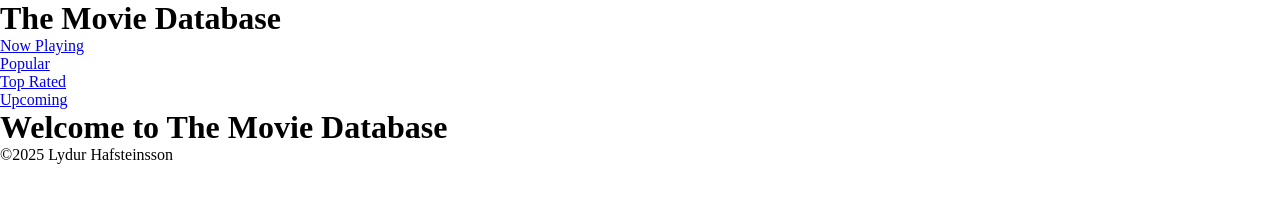
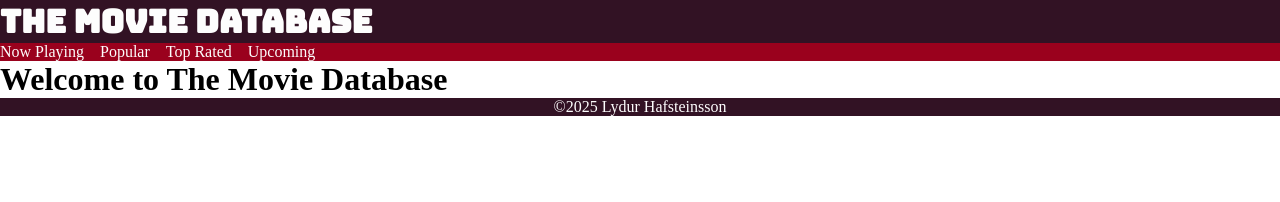
Before and after one commit to lydurh/wbf25_ux_api_consumptions, a plain HTML site: page index.html in a window 1280 px wide. Drawn offline with Linux system fonts and the light colour scheme.

Commit message:
css styling header and nav

```diff
--- a/css/styles.css
+++ b/css/styles.css
@@ -4,6 +4,44 @@
   padding: 0;
   margin: 0;
   box-sizing: border-box;
+}
+
+header {
+  background-color: var(--colorAccent2);
+  color: var(--colorMainWhite);
+  h1 {
+    font-family: var(--fontHeader);
+  }
+
+}
+
+nav {
+  background-color: var(--colorAccent1);
+
+  ul {
+    display: flex;
+    flex-direction: row;
+    gap: 1rem;
+
+    li {
+      list-style: none;
+
+      a {
+        text-decoration: none;
+        color: var(--colorMainWhite);
+
+      &:hover {
+        color: var(--colorAccent2);
+      }
+      }
+    }
+  }
+
+}
 
 
+footer {
+  background-color: var(--colorAccent2);
+  color: var(--colorMainWhite);
+  text-align: center;
 }
--- a/css/variables.css
+++ b/css/variables.css
@@ -0,0 +1,15 @@
+@import url('https://fonts.googleapis.com/css2?family=Bungee&family=Open+Sans:ital,wght@0,300..800;1,300..800&display=swap');
+
+:root {
+
+  --colorMainWhite: #FDFDFD;
+  --colorMainBlack: #131313;
+
+  --colorAccent1: #9A011D;
+  --colorAccent2: #321224;
+  --colorAccent3: #5F0A40;
+
+  --fontHeader: Bungee, serif;
+  --fontText: 'Open Sans', Arial, sans serif;
+
+}
```
